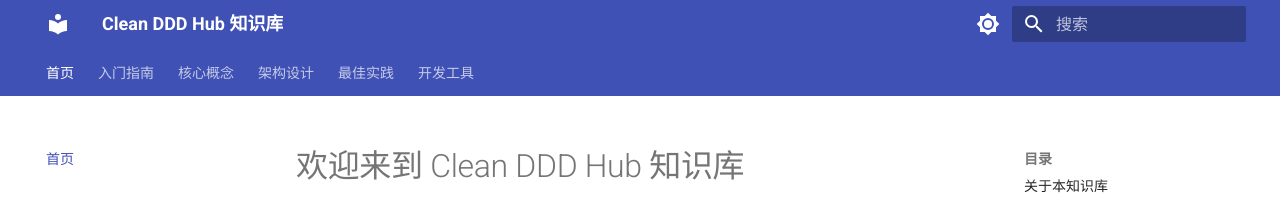
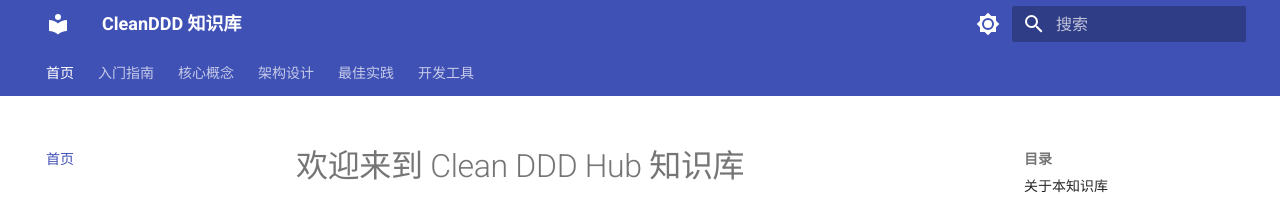
Before and after one commit to netcorepal/clean-ddd-hub, an MkDocs documentation site: the page built from docs/index.md, in a window 1280 px wide. Shown: the top 204 px of the page. Built offline with MkDocs 1.6.1 and Material for MkDocs 9.7.7, drawn with Linux system fonts in a browser that asks for light colours.

Commit message:
Fix website name in mkdocs.yml to "CleanDDD 知识库"
Co-authored-by: witskeeper <5594094+witskeeper@users.noreply.github.com>

```diff
--- a/mkdocs.yml
+++ b/mkdocs.yml
@@ -1,4 +1,4 @@
-site_name: Clean DDD Hub 知识库
+site_name: CleanDDD 知识库
 site_url: https://docs.cleanddd.com/
 site_description: 领域驱动设计(DDD)和整洁架构(Clean Architecture)知识库
 site_author: NetCorePal
```
